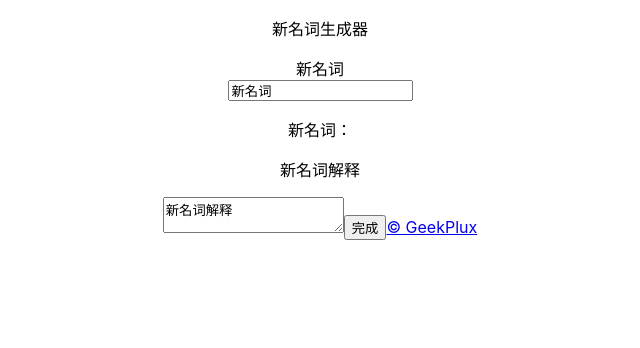
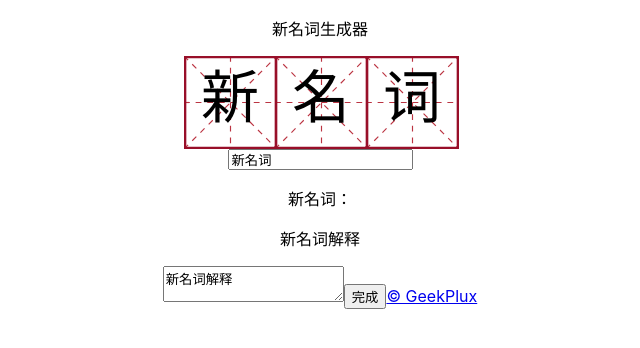
Before and after one commit to geekplux/new_words, a React (Create React App) app: page / in a window 1280 px wide. Shown: the top 348 px of the page, without its empty margins (320-960 px from the left). Built offline with nearby package versions, Linux system fonts and the light colour scheme.

Commit message:
feat: add Char

```diff
--- a/src/App.js
+++ b/src/App.js
@@ -1,7 +1,7 @@
 import React, { Component } from 'react';
+import Char from './components/char';
+
 import './App.css';
-
-const Char = props => <span>{props.c}</span>;
 
 class App extends Component {
   constructor(props) {
@@ -14,7 +14,7 @@ class App extends Component {
   }
   onNameInput = event => {
     this.setState({
-      wordName: event.target.value
+      wordName: event.target.value.trim()
     });
   };
   onDescInput = event => {
@@ -34,7 +34,9 @@ class App extends Component {
       <div className="App">
         <p className="title">新名词生成器</p>
         <div className="name">
-          {wordName}
+          {wordName &&
+            wordName.length &&
+            wordName.split('').map((c, i) => <Char key={i} c={c} />)}
         </div>
         {hideInput ? null : (
           <input
--- /dev/null
+++ b/src/components/char/index.js
@@ -0,0 +1,20 @@
+import React, { Component } from 'react';
+import miBg from '../../assets/mi_bg.svg';
+import './style.css';
+
+class Char extends Component {
+  render() {
+    return (
+      <span
+        className="char"
+        style={{
+          backgroundImage: `url(${miBg})`
+        }}
+      >
+        {this.props.c}
+      </span>
+    );
+  }
+}
+
+export default Char;
--- /dev/null
+++ b/src/components/char/style.css
@@ -0,0 +1,13 @@
+.char {
+  display: inline-block;
+  font-family: '\6977\4F53', '楷体', '\6977\4F53_GB2312', '楷体_GB2312', '\534E\6587\6977\4F53', '华文楷体', '\6807\6977\4F53', 'KaiTi', 'KaiTi_GB2312', 'Kaiti SC', 'STKaiti', 'AR PL UKai CN', 'AR PL UKai HK', 'AR PL UKai TW', 'AR PL UKai TW MBE', 'AR PL KaitiM GB', 'DFKai-SB', 'TW-Kai', 'Noto Serif SC', serif;
+  width: 93px;
+  height: 93px;
+  font-size: 58px;
+  margin-right: -2px;
+  text-align: center;
+  line-height: 85px;
+  background-size: cover;
+  background-repeat: no-repeat;
+  vertical-align: top;
+}
```
Also changed, not shown: src/assets/mi_bg.svg (added).
